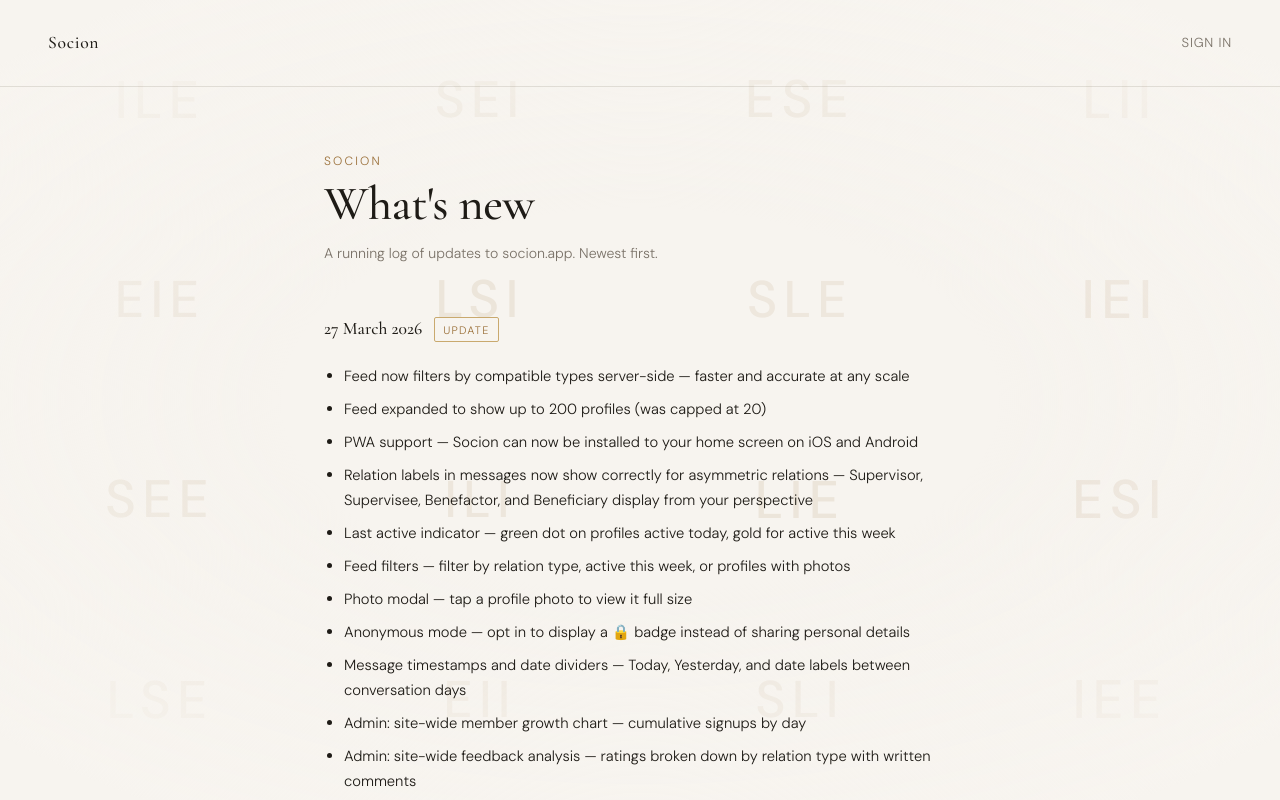
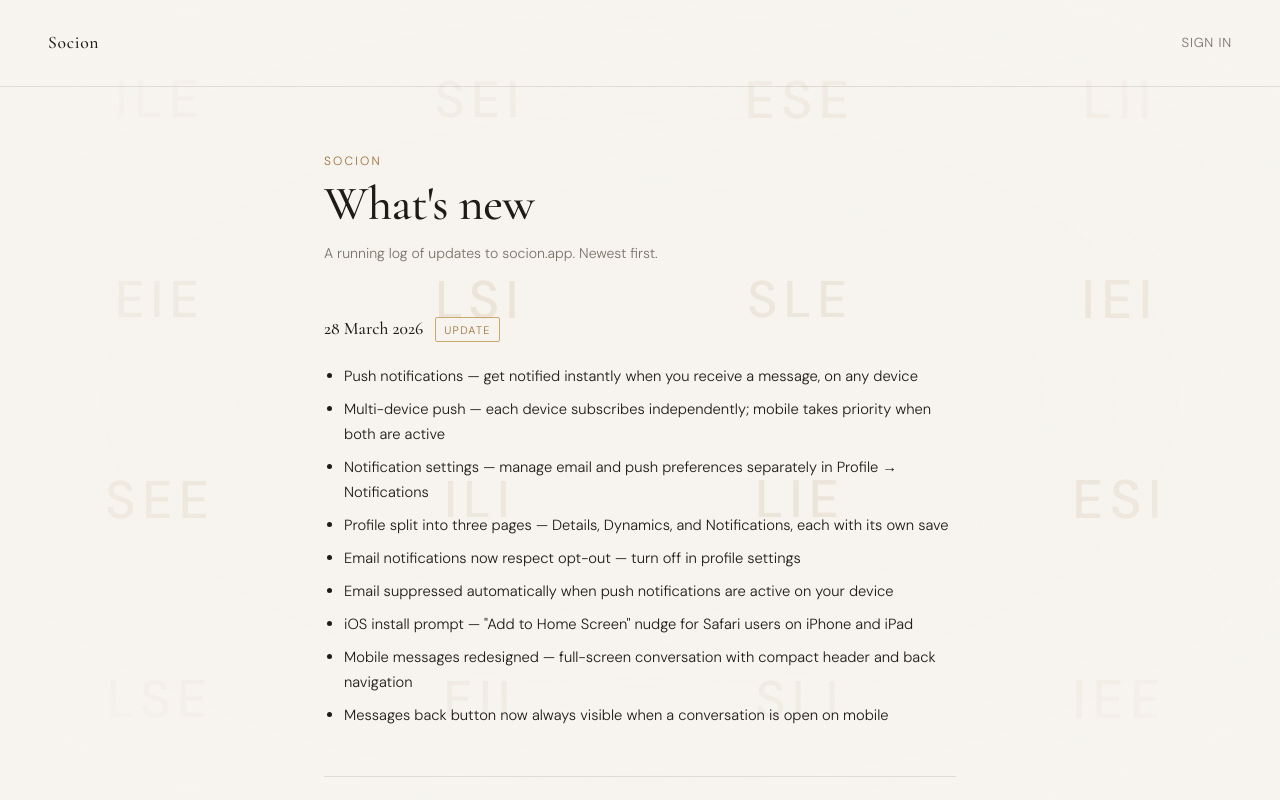
Before and after one commit to sstern42/socionics-match, a React (Vite) app: page /changelog in a window 1280 px wide. Shown: the top 800 px of the page. Built offline with nearby package versions, Linux system fonts and the light colour scheme; no server answers.

Commit message:
Add files via upload

```diff
--- a/src/pages/Changelog.jsx
+++ b/src/pages/Changelog.jsx
@@ -1,6 +1,21 @@
 import Layout from '../components/Layout'
 
 const ENTRIES = [
+  {
+    date: '28 March 2026',
+    label: 'Update',
+    items: [
+      'Push notifications — get notified instantly when you receive a message, on any device',
+      'Multi-device push — each device subscribes independently; mobile takes priority when both are active',
+      'Notification settings — manage email and push preferences separately in Profile → Notifications',
+      'Profile split into three pages — Details, Dynamics, and Notifications, each with its own save',
+      'Email notifications now respect opt-out — turn off in profile settings',
+      'Email suppressed automatically when push notifications are active on your device',
+      'iOS install prompt — "Add to Home Screen" nudge for Safari users on iPhone and iPad',
+      'Mobile messages redesigned — full-screen conversation with compact header and back navigation',
+      'Messages back button now always visible when a conversation is open on mobile',
+    ],
+  },
   {
   date: '27 March 2026',
   label: 'Update',
```
